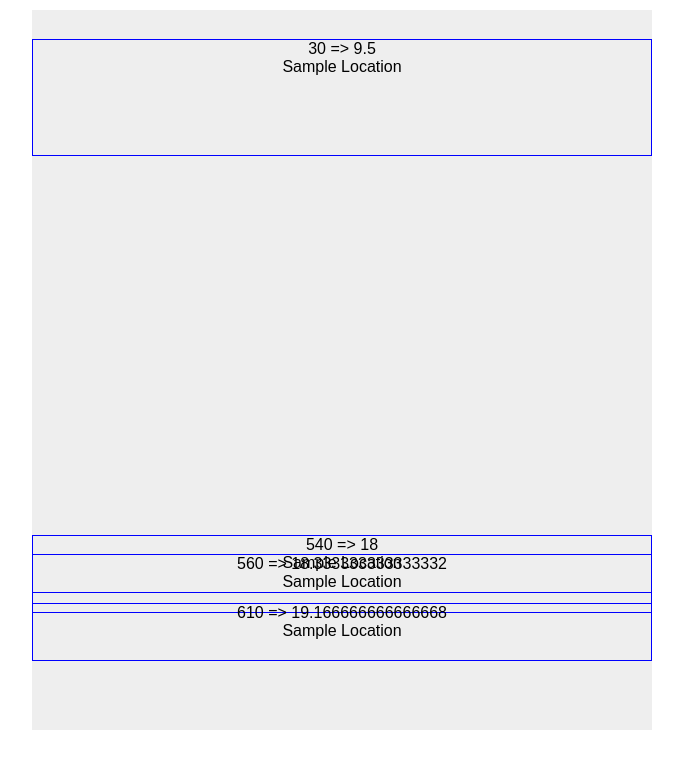
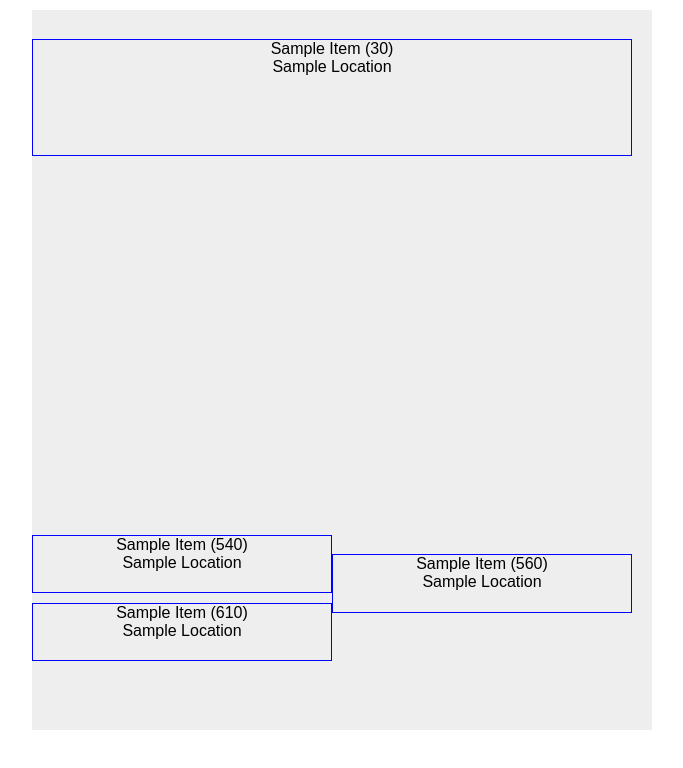
Before and after one commit to adrienjoly/calendar-renderer, a React (Create React App) app in the folder calendar-renderer/: page / in a window 1280 px wide. Shown: the top 768 px of the page, without its empty margins (298-981 px from the left). Built offline with nearby package versions, Linux system fonts and the light colour scheme; the HTML template or start-up script is replaced by a standard one.

Commit message:
first working computation of layout

```diff
--- a/calendar-renderer/src/Calendar.js
+++ b/calendar-renderer/src/Calendar.js
@@ -16,17 +16,70 @@ const containerStyle = {
   height: `${CONTAINER_HEIGHT + 2 * CONTAINER_PADDING}px`,
 };
 
+const createArrayOfArrays = length =>
+  Array.apply(null, { length }).map(() => []);
+
+function layoutEvents(events) {
+  let idCounter = 0;
+  let laidEvents = events.map(event => Object.assign({id: idCounter++}, event, {
+    startHour: Math.floor(event.start / 60),
+    endHour: Math.ceil(event.start / 60),
+    slots: [],
+  }));
+
+  let eventsPerHour = createArrayOfArrays(24);
+
+  const computeMaxLen = event =>
+  Math.max.apply(Math, event.slots.map(hour => eventsPerHour[hour].length))
+
+  function takeAvailPos(event, eventsPerHour) {
+    const conflictEvents = event.slots.reduce((events, hour) =>
+      events.concat(eventsPerHour[hour].filter(slotEvent =>
+        slotEvent !== event)), []);
+    // TODO: remove duplicate events
+    console.log('conflict events:', conflictEvents);
+    const maxLen = computeMaxLen(event);
+    const takenPositions = new Set(conflictEvents.map(slotEvent => slotEvent.pos));
+    console.log('token positions:', takenPositions);
+    for (let pos = 0; pos < maxLen; ++pos) {
+      if (!takenPositions.has(pos)) {
+        return pos;
+      }
+    }
+  }
+
+  // TODO: sort events by start time first?
+  eventsPerHour = laidEvents.reduce((eventsPerHour, event) => {
+    for (let hour = event.startHour; hour <= event.endHour; ++hour) {
+      event.slots.push(hour);
+      eventsPerHour[hour].push(event);
+    }
+    if (isNaN(event.pos)) {
+      event.pos = takeAvailPos(event, eventsPerHour);
+    }
+    return eventsPerHour;
+  }, eventsPerHour);
+
+  return laidEvents.map((event) => Object.assign({}, event, {
+    len: computeMaxLen(event),
+  }));
+}
+
 class Calendar extends Component {
   render() {
     console.log(this.props);
-    const eventStyle = this.props.events.map((event, index) => ({
+    const laidEvents = layoutEvents(this.props.events);
+    console.log('laid => ', laidEvents);
+    const eventStyle = laidEvents.map((event, index) => ({
       height: `${(event.end - event.start) * PIXELS_PER_MINUTE}px`,
       top: `${event.start * PIXELS_PER_MINUTE}px`,
+      left: CONTAINER_WIDTH * (event.pos / event.len),
+      width: CONTAINER_WIDTH / event.len,
       // TODO: adjust left and width based on collisions
     }));
     const renderedEvents = this.props.events.map((event, index) =>
       <div key={index} className="Calendar-event" style={eventStyle[index]}>
-        <div className="Calendar-event-name">{event.start} => {(DAY_START + event.start) / 60}</div>
+        <div className="Calendar-event-name">Sample Item ({event.start})</div>
         <div className="Calendar-event-location">Sample Location</div>
       </div>
     );
```
